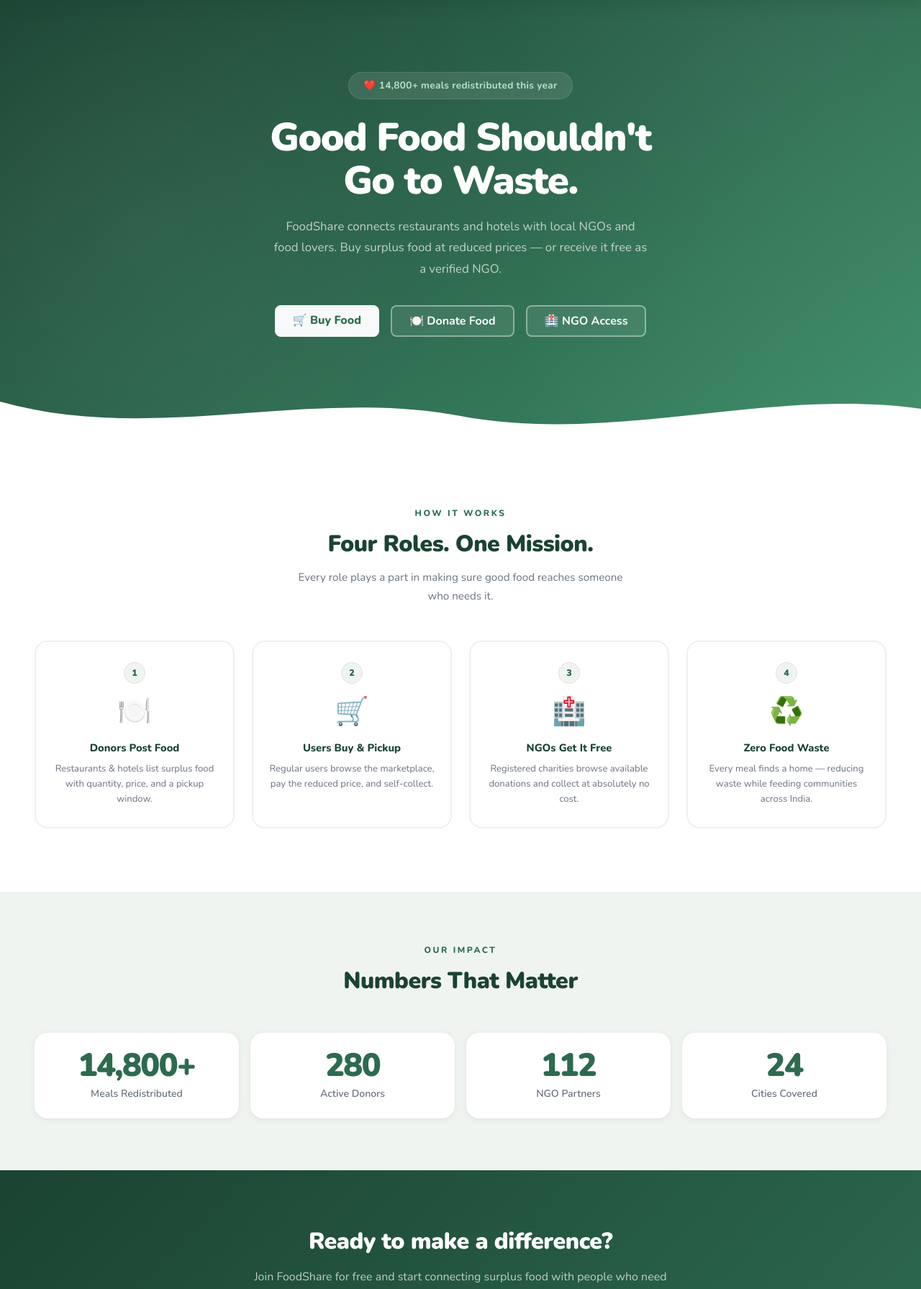
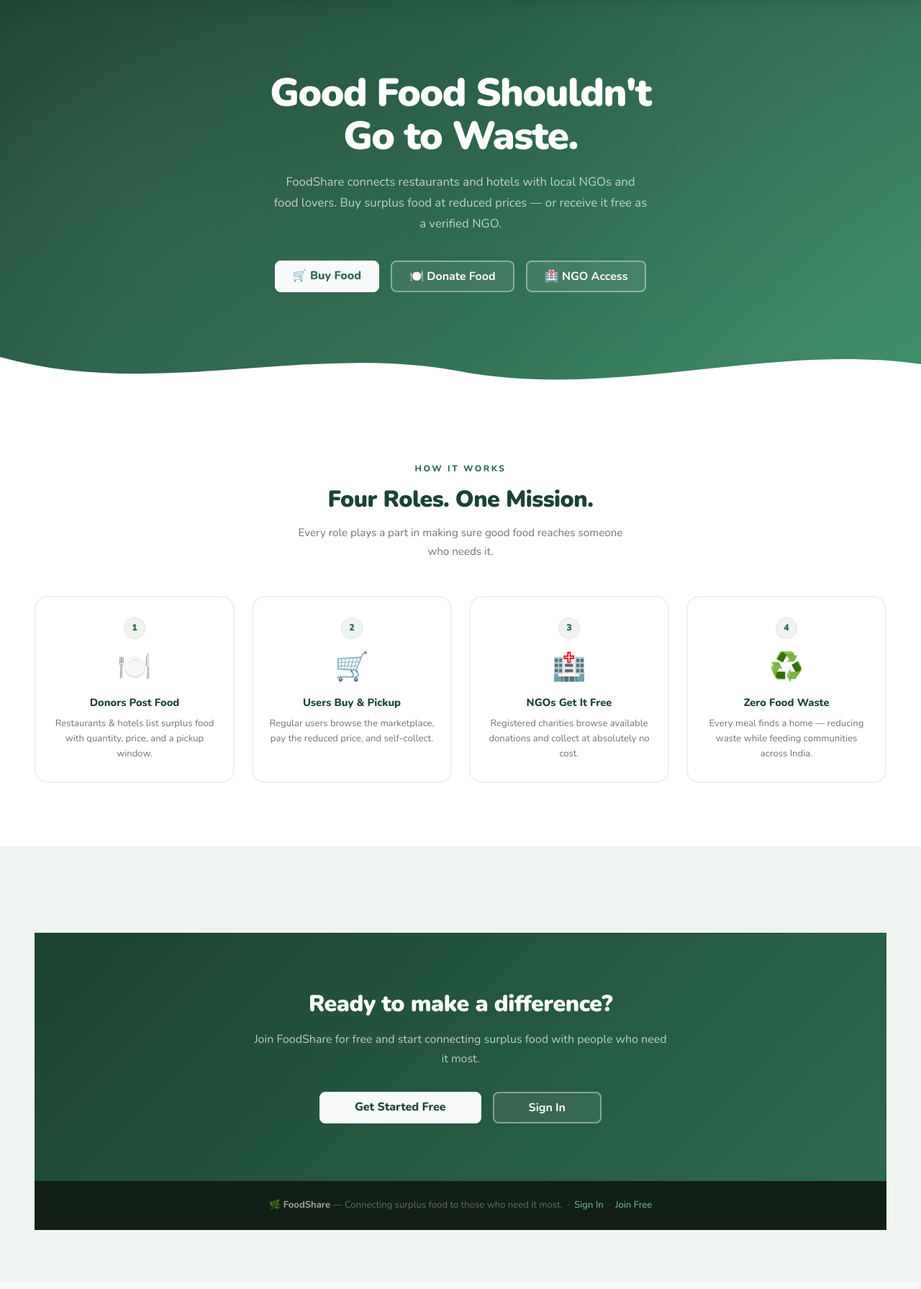
Before and after one commit to abhijithsajju2000-main/Foodrescue, a Django app: page / in a window 1280 px wide. Shown: the part 64-1855 px from the top of the page at 72% size. After the commit the page ends 1773 px from the top, so only its background shows below. Run offline with Django 5.2, Linux system fonts and the light colour scheme.

Commit message:
Remove fake stats and hero tag from homepage

```diff
--- a/surplus_food/templates/donations/list.html
+++ b/surplus_food/templates/donations/list.html
@@ -165,10 +165,7 @@
 <div class="hero-section">
     <div class="hero-bg-pattern"></div>
     <div style="position:relative;">
-        <div class="anim-up">
-            <span class="hero-tag">❤️ 14,800+ meals redistributed this year</span>
-        </div>
-        <h1 class="anim-up d1">Good Food Shouldn't<br>Go to Waste.</h1>
+<h1 class="anim-up d1">Good Food Shouldn't<br>Go to Waste.</h1>
         <p class="hero-sub anim-up d2">FoodShare connects restaurants and hotels with local NGOs and food lovers. Buy surplus food at reduced prices — or receive it free as a verified NGO.</p>
         <div class="d-flex gap-3 justify-content-center flex-wrap anim-up d3">
             <a href="{% url 'register' %}" class="btn btn-light fw-800 rounded-3 px-4 py-2" style="color:#2d6a4f;">🛒 Buy Food</a>
@@ -230,35 +227,6 @@
 <!-- Stats -->
 <div class="stats-section">
     <div class="text-center mb-5">
-        <div class="section-label">Our Impact</div>
-        <div class="section-heading">Numbers That Matter</div>
-    </div>
-    <div class="row g-3 text-center">
-        <div class="col-md-3 anim-up">
-            <div class="card food-card p-4">
-                <div class="stat-num count-up" data-target="14800">14,800+</div>
-                <div class="stat-lbl">Meals Redistributed</div>
-            </div>
-        </div>
-        <div class="col-md-3 anim-up d2">
-            <div class="card food-card p-4">
-                <div class="stat-num count-up" data-target="280">280</div>
-                <div class="stat-lbl">Active Donors</div>
-            </div>
-        </div>
-        <div class="col-md-3 anim-up d3">
-            <div class="card food-card p-4">
-                <div class="stat-num count-up" data-target="112">112</div>
-                <div class="stat-lbl">NGO Partners</div>
-            </div>
-        </div>
-        <div class="col-md-3 anim-up d4">
-            <div class="card food-card p-4">
-                <div class="stat-num count-up" data-target="24">24</div>
-                <div class="stat-lbl">Cities Covered</div>
-            </div>
-        </div>
-    </div>
 </div>
 
 <!-- CTA Section -->
```
